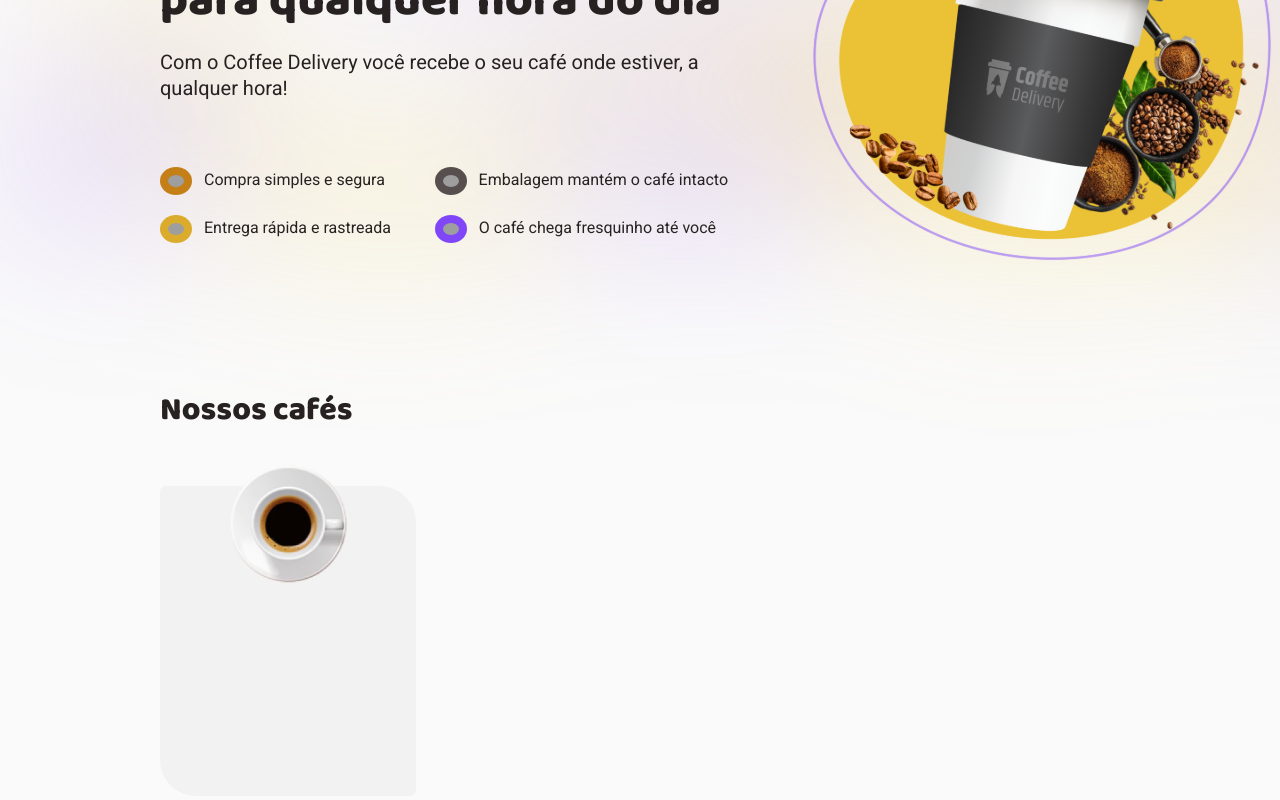
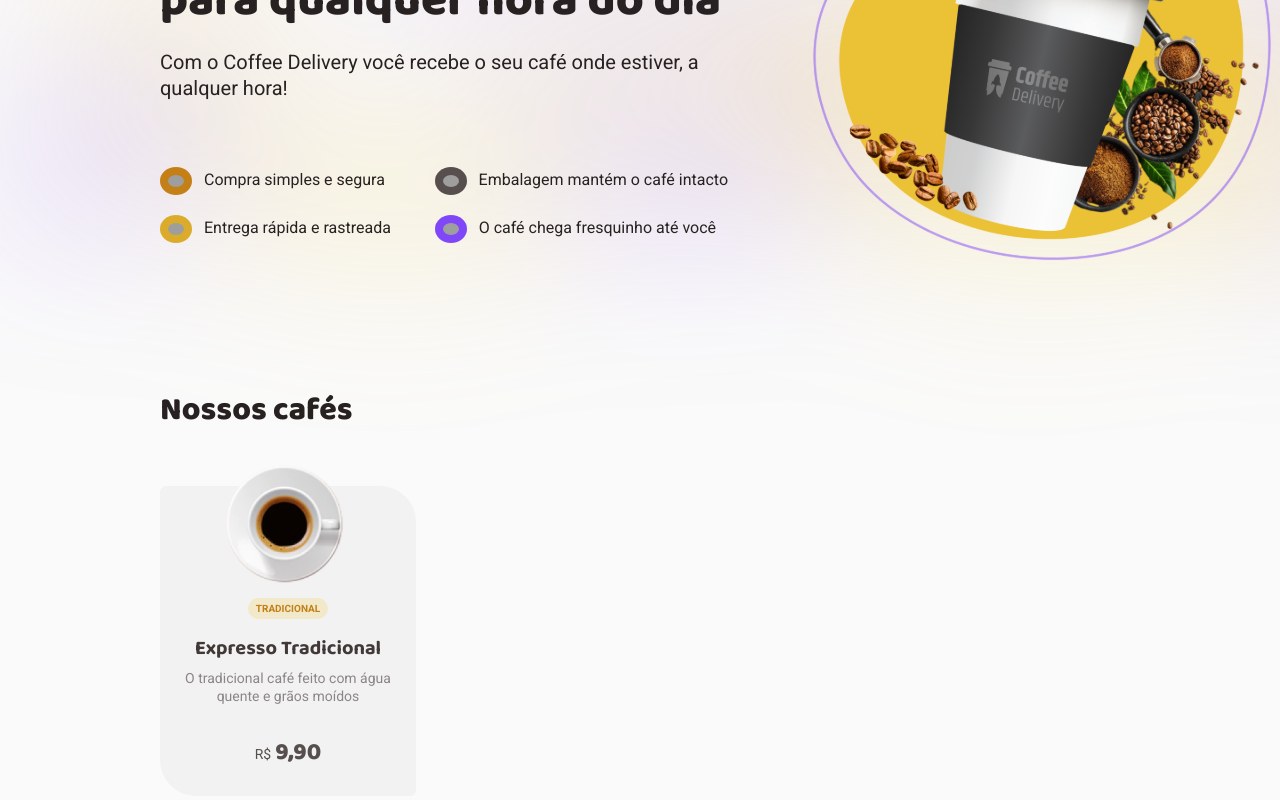
Before and after one commit to hnascx/reactjs-coffeedelivery, a React (Vite) app: page / in a window 1280 px wide. Shown: the part 262-1062 px from the top of the page. Built offline with nearby package versions, Linux system fonts and the light colour scheme; grey boxes are pictures that could not be loaded.

Commit message:
(11) Working at Products list at Products component

```diff
--- a/src/pages/Home/Products/index.tsx
+++ b/src/pages/Home/Products/index.tsx
@@ -4,6 +4,13 @@ import {
   ProductsSectionTitle,
   ProductContainer,
   ProductCard,
+  ProductCardImage,
+  ProductCardInfos,
+  ProductCardCoffeeType,
+  ProductCardCoffeeName,
+  ProductCardCoffeeDescription,
+  ProductCardCurrency,
+  ProductCardPrice,
 } from './styles'
 
 export function Products() {
@@ -12,7 +19,17 @@ export function Products() {
       <ProductsSectionTitle>Nossos cafés</ProductsSectionTitle>
       <ProductContainer>
         <ProductCard>
-          <img src={expressoTradicional} alt="" />
+          <ProductCardImage src={expressoTradicional} alt="" />
+          <ProductCardInfos>
+            <ProductCardCoffeeType>Tradicional</ProductCardCoffeeType>
+            <ProductCardCoffeeName>Expresso Tradicional</ProductCardCoffeeName>
+            <ProductCardCoffeeDescription>
+              O tradicional café feito com água quente e grãos moídos
+            </ProductCardCoffeeDescription>
+            <ProductCardCurrency>
+              R$<ProductCardPrice>9,90</ProductCardPrice>
+            </ProductCardCurrency>
+          </ProductCardInfos>
         </ProductCard>
       </ProductContainer>
     </ProductsContainerSection>
--- a/src/pages/Home/Products/styles.ts
+++ b/src/pages/Home/Products/styles.ts
@@ -22,19 +22,87 @@ export const ProductContainer = styled.div`
 
 export const ProductCard = styled.div`
   display: flex;
-  align-items: flex-start;
   justify-content: center;
   width: 16rem;
   height: 19.375rem;
+
+  padding: 1.25rem;
 
   background: ${(props) => props.theme['base-card']};
 
   border-radius: 6px 36px;
 
   position: relative;
+`
 
-  img {
-    position: absolute;
-    bottom: 13.25rem;
-  }
+export const ProductCardImage = styled.img`
+  display: flex;
+  justify-content: center;
+
+  position: absolute;
+  left: 4rem;
+  bottom: 13.25rem;
 `
+
+export const ProductCardInfos = styled.div`
+  display: flex;
+  flex-direction: column;
+  align-items: center;
+  margin-top: 5.75rem;
+`
+
+export const ProductCardCoffeeType = styled.span`
+  display: flex;
+  align-items: center;
+  justify-content: center;
+  font-family: 'Roboto', sans-serif;
+  font-size: 0.625rem;
+  font-weight: 700;
+  line-height: 1.3;
+  text-transform: uppercase;
+
+  padding: 0.25rem 0.5rem;
+  border-radius: 100px;
+  margin-bottom: 1rem;
+
+  background: ${(props) => props.theme['yellow-light']};
+  color: ${(props) => props.theme['yellow-dark']};
+`
+export const ProductCardCoffeeName = styled.h3`
+  font-family: 'Baloo 2', sans-serif;
+  font-size: 1.25rem;
+  font-weight: 700;
+  line-height: 1.3;
+
+  margin-bottom: 0.5rem;
+
+  color: ${(props) => props.theme['base-subtitle']};
+`
+export const ProductCardCoffeeDescription = styled.p`
+  font-family: 'Roboto', sans-serif;
+  font-size: 0.875rem;
+  font-weight: 400;
+  line-height: 130%;
+  text-align: center;
+
+  margin-bottom: 2rem;
+
+  color: ${(props) => props.theme['base-label']};
+`
+export const ProductCardCurrency = styled.div`
+  font-family: 'Roboto', sans-serif;
+  font-size: 0.875rem;
+  font-weight: 400;
+  line-height: 130%;
+
+  color: ${(props) => props.theme['base-text']};
+`
+export const ProductCardPrice = styled.span`
+  font-family: 'Baloo 2', sans-serif;
+  font-size: 1.5rem;
+  font-weight: 800;
+  line-height: 130%;
+  margin-left: 0.25rem;
+
+  color: ${(props) => props.theme['base-text']};
+`
```
